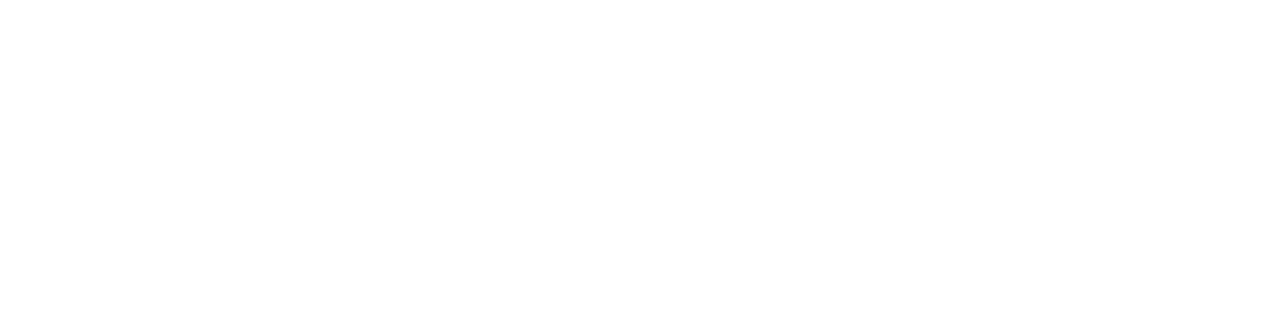
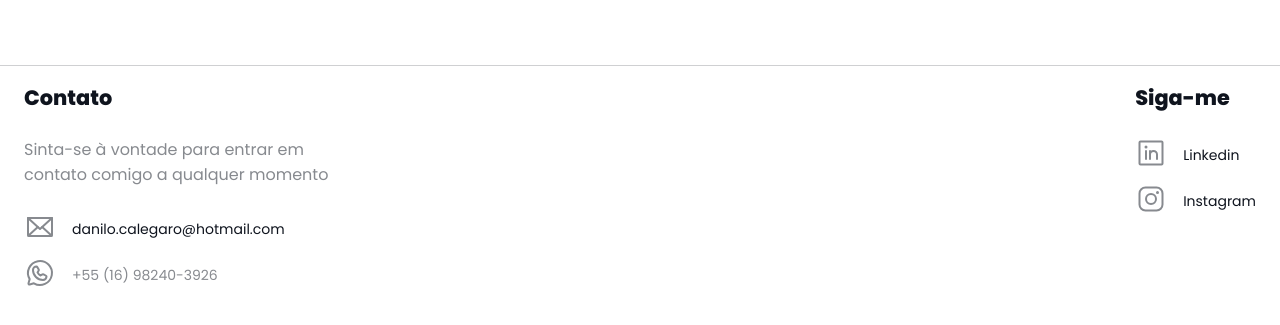
Before and after one commit to DaniloCalegaro/portfolio-danilo-next, a Next.js app: page / in a window 1280 px wide. Shown: the part 2179-2504 px from the top of the page. Before the commit the page ends 2244 px from the top, so only its background shows below. Built offline with nearby package versions, Linux system fonts and the light colour scheme.

Commit message:
feat: criado ocmponente Footer

```diff
--- /dev/null
+++ b/src/components/Footer/index.tsx
@@ -0,0 +1,56 @@
+import {
+  Envelope,
+  InstagramLogo,
+  LinkedinLogo,
+  WhatsappLogo
+} from 'phosphor-react'
+
+import { Container } from './styles'
+
+export function Footer() {
+  return (
+    <Container>
+      <div className="contacts">
+        <strong>Contato</strong>
+        <p>
+          Sinta-se à vontade para entrar em contato comigo a qualquer momento
+        </p>
+
+        <ul>
+          <li>
+            <i>
+              <Envelope />
+            </i>
+            <a href="mailto:danilo.calegaro@hotmail.com">
+              danilo.calegaro@hotmail.com
+            </a>
+          </li>
+          <li>
+            <i>
+              <WhatsappLogo />
+            </i>
+            <span>+55 (16) 98240-3926</span>
+          </li>
+        </ul>
+      </div>
+
+      <div className="socialNetworks">
+        <strong>Siga-me</strong>
+        <ul>
+          <li>
+            <i>
+              <LinkedinLogo />
+            </i>
+            <a href="https://www.linkedin.com/in/danilo-calegaro/">Linkedin</a>
+          </li>
+          <li>
+            <i>
+              <InstagramLogo />
+            </i>
+            <a href="https://www.instagram.com/DaniloCalegaro/">Instagram</a>
+          </li>
+        </ul>
+      </div>
+    </Container>
+  )
+}
--- /dev/null
+++ b/src/components/Footer/styles.ts
@@ -0,0 +1,48 @@
+import styled from 'styled-components'
+
+export const Container = styled.footer`
+  max-width: 1280px;
+  margin: 0 auto;
+  padding: 1rem 1.5rem;
+
+  border-top: 1px solid var(--gray-100);
+
+  display: flex;
+  justify-content: space-between;
+  flex-wrap: wrap;
+
+  strong {
+    font-size: 1.3rem;
+  }
+
+  p {
+    margin-top: 1.5rem;
+    color: var(--gray-500);
+    font-size: 1rem;
+  }
+
+  ul {
+    margin-bottom: 2rem;
+    margin-top: 1.5rem;
+    list-style: none;
+
+    li {
+      margin-bottom: 0.5rem;
+      display: flex;
+      align-items: center;
+
+      i {
+        margin-right: 1rem;
+
+        svg {
+          font-size: 2rem;
+          color: var(--gray-500);
+        }
+      }
+    }
+  }
+
+  .contacts {
+    max-width: 20rem;
+  }
+`
--- a/src/components/Initial/index.tsx
+++ b/src/components/Initial/index.tsx
@@ -25,7 +25,7 @@
       </div>
 
       <div className="imgProfile">
-        {/* <img src="/images/bg_home.png" alt="foto Danilo" /> */}
+        <img src="/images/bg_home.png" alt="foto Danilo" />
       </div>
 
       <div className="backgroundDev">
--- a/src/pages/_app.tsx
+++ b/src/pages/_app.tsx
@@ -1,4 +1,5 @@
 import type { AppProps } from 'next/app'
+import { Footer } from '../components/Footer'
 import { Header } from '../components/Header'
 
 import GlobalStyles from '../styles/global'
@@ -9,6 +10,7 @@
       <GlobalStyles />
       <Header />
       <Component {...pageProps} />
+      <Footer />
     </>
   )
 }
--- a/src/styles/global.ts
+++ b/src/styles/global.ts
@@ -41,6 +41,11 @@
     font-weight: 800;
   }
 
+  a {
+    text-decoration: none;
+    color: var(--black);
+  }
+
   button, a {
     cursor: pointer;
   }
```
